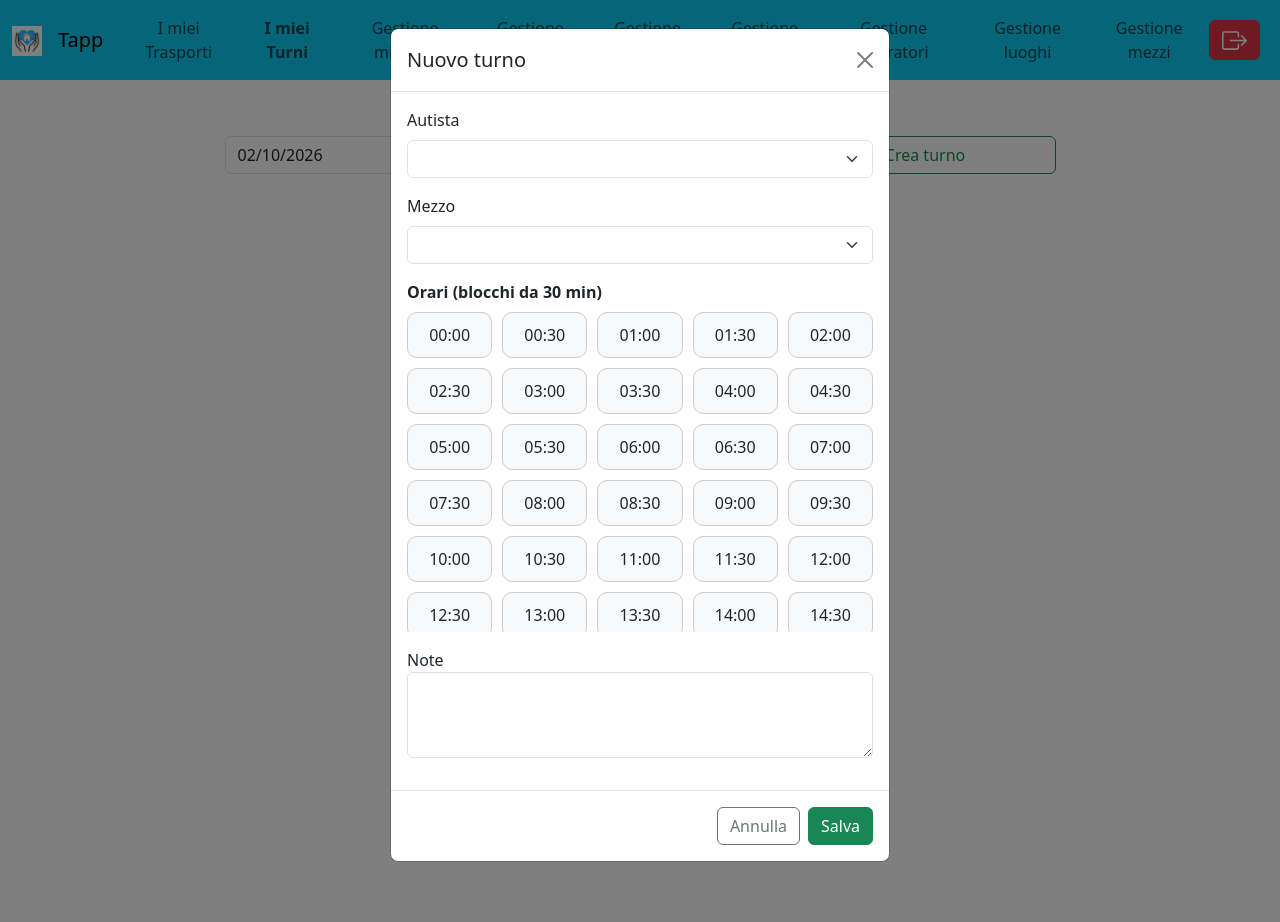
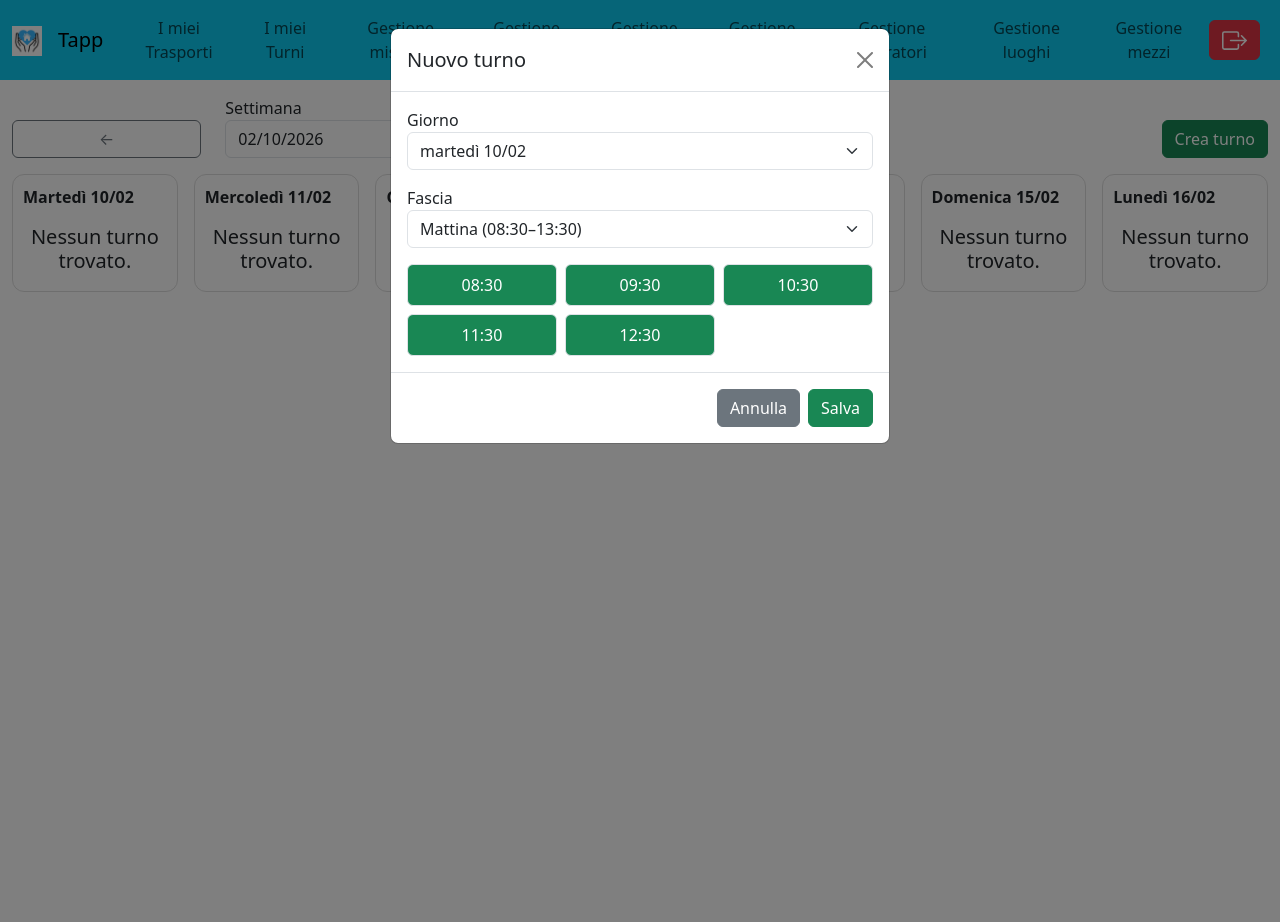
Before and after one commit to MIKE1176/Tapp, a PHP site: page /tapp-def/mieiTurni.php in a window 1280 px wide, after a click on "Crea turno". Run offline with PHP 8.4, Linux system fonts and the light colour scheme; the visitor is signed in with stand-in values (Sample User, id 1); tables that the repository leaves empty or names only in its code hold one stand-in row (values such as "Sample post"); lists and menus that the app fills with data are empty.

Commit message:
modifica di mieiTurni e relativi file

```diff
--- a/portalweb/cercaMieiTurni.php
+++ b/portalweb/cercaMieiTurni.php
@@ -7,7 +7,6 @@ if(!isset($_GET['date'])){
 
 $id = (int)$_SESSION['ID'];
 
-
 $dataRaw = trim($_GET['date']);
 
 $dataObj =
@@ -15,33 +14,29 @@ $dataObj =
    ?: DateTime::createFromFormat('Y-m-d',$dataRaw);
 
 if(!$dataObj){
-   exit("Formato data errato: ".$dataRaw);
+   exit("Formato data errato");
 }
 
 $data = $dataObj->format('Y-m-d');
 
 $res = mysqli_query($db, "
-
-SELECT t.ID,
-       t.dataInizio,
-       t.dataFine,
-       t.note,
-       a.codiceMezzo
+SELECT
+    t.ID,
+    t.dataInizio,
+    t.dataFine,
+    t.note,
+    a.codiceMezzo
 FROM turno t
 JOIN automezzo a ON t.automezzo = a.targa
 WHERE t.id_operatore = $id
 AND DATE(t.dataInizio) = '$data'
 ORDER BY t.dataInizio ASC
-
 ");
 
-$html="";
-
 if(mysqli_num_rows($res)==0){
-
     echo "
-    <div class='col-12 text-center'>
-      <h5>Nessun turno trovato per questa data.</h5>
+    <div class='col-12 text-center mt-3'>
+      <h5>Nessun turno trovato.</h5>
     </div>";
     exit;
 }
@@ -50,13 +45,11 @@ while($r = mysqli_fetch_assoc($res)){
 
     $inizio = date("H:i", strtotime($r['dataInizio']));
     $fine   = date("H:i", strtotime($r['dataFine']));
-
     $idTurno = $r['ID'];
 
-    $html .= "
-
+    echo "
     <div class='col-12 col-md-6 my-3'>
-      <div class='card shadow p-3'>
+      <div class='card shadow p-3' style='min-width: 420px'>
 
         <h4>{$r['codiceMezzo']}</h4>
 
@@ -68,7 +61,7 @@ while($r = mysqli_fetch_assoc($res)){
           {$r['note']}
         </p>
 
-        <div class='d-flex gap-2 justify-content-end'>
+        <div class='d-flex justify-content-end'>
 
           <button class='btn btn-outline-danger'
                   data-bs-toggle='modal'
@@ -80,7 +73,6 @@ while($r = mysqli_fetch_assoc($res)){
       </div>
     </div>
 
-    <!-- MODAL ELIMINA -->
     <div class='modal fade' id='modalDelete$idTurno' tabindex='-1'>
       <div class='modal-dialog'>
         <div class='modal-content'>
@@ -95,14 +87,14 @@ while($r = mysqli_fetch_assoc($res)){
           </div>
 
           <div class='modal-footer'>
-
             <button class='btn btn-secondary'
                     data-bs-dismiss='modal'>
               Annulla
             </button>
 
             <form method='post' action='eliminaTurno.php'>
-              <input type='hidden' name='idTurno'
+              <input type='hidden'
+                     name='idTurno'
                      value='$idTurno'>
               <button class='btn btn-danger'>
                 Elimina
@@ -115,6 +107,3 @@ while($r = mysqli_fetch_assoc($res)){
       </div>
     </div>";
 }
-
-
-echo $html;
--- a/portalweb/mieiTurni.php
+++ b/portalweb/mieiTurni.php
@@ -4,8 +4,8 @@ include('./session.php');
 
 <!DOCTYPE html>
 <html lang="it">
+<head>
 
-<head>
 <meta charset="UTF-8">
 <meta name="viewport" content="width=device-width, initial-scale=1.0">
 
@@ -16,66 +16,69 @@ include('./session.php');
 <title>Misegello - I tuoi turni</title>
 
 <style>
-/* ===== SLOT GRID ===== */
-
-.slot-grid{
-  display:grid;
-  grid-template-columns: repeat(auto-fill, minmax(80px, 1fr));
-  gap:10px;
-  max-height:320px;
-  overflow:auto;
+.giorno-box{
+  border:1px solid #ddd;
+  border-radius:12px;
+  padding:10px;
+  background:#fff;
+  height:100%;
 }
 
-.slot{
-  border:1px solid #ccc;
-  border-radius:10px;
-  padding:10px 0;
-  text-align:center;
-  cursor:pointer;
-  user-select:none;
-  font-weight:500;
-  background:#f8f9fa;
-  transition: all .15s ease;
-}
-
-.slot:hover{
-  background:#e9ecef;
+.titolo-giorno{
+  font-weight:600;
+  margin-bottom:10px;
 }
 
 .slot.selected{
   background:#198754;
   color:white;
-  border-color:#198754;
 }
 </style>
 
 </head>
 
-<body onload="showHint(null)">
+<body onload="initPagina()">
 
 <?php include('./navbar.php'); ?>
 
-<script>
-document.querySelectorAll(".nav-link").forEach(el=>{
-  el.classList.remove("fw-bold");
-});
-document.getElementById("mieiTurni")?.classList.add("fw-bold");
-</script>
+<div class="container-fluid">
 
-<div class="container">
+<!-- CONTROLLI SETTIMANA -->
 
-  <!-- ===== SELEZIONE DATA ===== -->
+<div class="row align-items-end my-3">
 
-  <div class="row justify-content-center my-4">
-
-    <div class="col-md-6 text-center">
-      <label class="form-label">Seleziona data</label>
-      <input type="date" id="data" class="form-control"
-             onchange="showHint(this.value)">
+<div class="col-3 col-md-2">
+<button class="btn btn-outline-secondary w-100"
+        onclick="spostaSettimana(-7)">
+←
+</button>
 </div>
 
-    <div class="col-md-3 d-flex align-items-end">
-      <button class="btn btn-outline-success w-100"
+<div class="col-6 col-md-4">
+<label>Settimana</label>
+<input type="date"
+       id="data"
+       class="form-control"
+       onchange="caricaSettimana()">
+</div>
+
+<div class="col-3 col-md-2">
+<button class="btn btn-outline-secondary w-100"
+        onclick="spostaSettimana(7)">
+→
+</button>
+</div>
+
+<div class="col-md-4 d-none d-md-block text-end">
+<button class="btn btn-success"
+        data-bs-toggle="modal"
+        data-bs-target="#modalCreaTurno">
+Crea turno
+</button>
+</div>
+
+<div class="col-12 d-md-none mt-2">
+<button class="btn btn-success w-100"
         data-bs-toggle="modal"
         data-bs-target="#modalCreaTurno">
 Crea turno
@@ -84,109 +87,63 @@ document.getElementById("mieiTurni")?.classList.add("fw-bold");
 
 </div>
 
-  <div class="row justify-content-center" id="riga"></div>
+<!-- SETTIMANA -->
+
+<div id="contenitoreSettimana"
+     class="row g-3"></div>
+</div>
 
 </div>
 
 <!-- ================= MODAL CREA TURNO ================= -->
 
-<div class="modal fade" id="modalCreaTurno" tabindex="-1">
-
+<div class="modal fade" id="modalCreaTurno">
 <div class="modal-dialog">
-
 <div class="modal-content">
 
 <div class="modal-header">
 <h5 class="modal-title">Nuovo turno</h5>
-        <button type="button" class="btn-close"
-                data-bs-dismiss="modal"></button>
+<button class="btn-close" data-bs-dismiss="modal"></button>
 </div>
 
 <form action="creaTurno.php" method="post">
 
 <div class="modal-body">
 
-          <!-- AUTISTA -->
-
 <div class="mb-3">
-            <label class="form-label">Autista</label>
-
-            <select name="autista" class="form-select" required>
-              <?php
-              $res = mysqli_query(
-                $db,
-                "SELECT ID,nome,cognome
-                 FROM operatore
-                 WHERE attivo=1
-                 ORDER BY cognome"
-              );
-
-              while ($r = mysqli_fetch_assoc($res)) {
-                echo "<option value='{$r['ID']}'>
-                        {$r['cognome']} {$r['nome']}
-                      </option>";
-              }
-              ?>
+<label>Giorno</label>
+<select id="giornoTurno"
+        name="dataTurno"
+        class="form-select"
+        required>
 </select>
 </div>
 
-          <!-- MEZZO -->
-
 <div class="mb-3">
-            <label class="form-label">Mezzo</label>
-
-            <select name="mezzo" class="form-select" required>
-              <?php
-              $mezzi = mysqli_query(
-                $db,
-                "SELECT targa,codiceMezzo
-                 FROM automezzo
-                 WHERE attivo=1
-                 ORDER BY codiceMezzo"
-              );
-
-              while ($m = mysqli_fetch_assoc($mezzi)) {
-                echo "<option value='{$m['targa']}'>
-                        {$m['codiceMezzo']}
-                      </option>";
-              }
-              ?>
+<label>Fascia</label>
+<select id="fascia"
+        class="form-select"
+        onchange="generaSlot()">
+<option value="mattina">Mattina (08:30–13:30)</option>
+<option value="pomeriggio">Pomeriggio (14:30–19:30)</option>
 </select>
 </div>
 
-          <!-- SLOT ORARI -->
+<div id="slotGrid" class="row g-2"></div>
 
-          <div class="mb-3">
-            <label class="form-label fw-bold">
-              Orari (blocchi da 30 min)
-            </label>
-
-            <div id="slotGrid" class="slot-grid"></div>
-
-            <input type="hidden" name="slotSelezionati" id="slotSelezionati">
-            <input type="hidden" name="dataTurno" id="dataTurno">
-          </div>
-
-          <!-- NOTE -->
-
-          <div class="mb-3">
-            <label>Note</label>
-            <textarea name="noteTurno"
-                      class="form-control"
-                      rows="3"></textarea>
-          </div>
+<input type="hidden"
+       name="slotSelezionati"
+       id="slotSelezionati">
 
 </div>
 
 <div class="modal-footer">
-          <button type="button"
-                  class="btn btn-outline-secondary"
+<button class="btn btn-secondary"
         data-bs-dismiss="modal">
 Annulla
 </button>
 
-          <button type="submit"
-                  class="btn btn-success">
+<button class="btn btn-success">
 Salva
 </button>
 </div>
@@ -194,56 +151,122 @@ document.getElementById("mieiTurni")?.classList.add("fw-bold");
 </form>
 
 </div>
-
+</div>
 </div>
 
-</div>
+<script>
 
-<!-- ================= SCRIPT ================= -->
+let settimanaStart;
 
-<script>
-/* ===== Caricamento turni ===== */
+/* ===== Init ===== */
 
-function showHint(val){
-
-  let data = val;
-
-  if(!val){
-    const oggi = new Date();
-    data =
-      oggi.getFullYear() + "-" +
-      String(oggi.getMonth()+1).padStart(2,"0") + "-" +
-      String(oggi.getDate()).padStart(2,"0");
-
-    document.getElementById("data").value = data;
+function initPagina(){
+  const oggi = new Date().toISOString().split("T")[0];
+  document.getElementById("data").value = oggi;
+  caricaSettimana();
 }
 
-  fetch("cercaMieiTurni.php?date="+data)
+
+/* ===== frecce settimana ===== */
+
+function spostaSettimana(giorni){
+  const d = new Date(settimanaStart);
+  d.setDate(d.getDate()+giorni);
+
+  document.getElementById("data").value =
+    d.toISOString().split("T")[0];
+
+  caricaSettimana();
+}
+
+/* ===== carica settimana ===== */
+function caricaSettimana(){
+
+  const dataSel = document.getElementById("data").value;
+
+  // ora la settimana parte dal giorno scelto
+  settimanaStart = new Date(dataSel);
+
+  const cont = document.getElementById("contenitoreSettimana");
+  const selectGiorno = document.getElementById("giornoTurno");
+
+  cont.innerHTML="";
+  selectGiorno.innerHTML="";
+
+  for(let i=0;i<7;i++){
+
+    const giorno = new Date(settimanaStart);
+    giorno.setDate(settimanaStart.getDate()+i);
+
+    const iso = giorno.toISOString().split("T")[0];
+
+    const titolo = giorno.toLocaleDateString(
+      "it-IT",
+      {weekday:"long", day:"2-digit", month:"2-digit"}
+    );
+
+    selectGiorno.innerHTML +=
+      `<option value="${iso}">
+        ${titolo}
+       </option>`;
+
+    const col = document.createElement("div");
+    col.className="col-12 col-md";
+
+    col.innerHTML=`
+      <div class="giorno-box">
+        <div class="titolo-giorno text-capitalize">
+          ${titolo}
+        </div>
+        <div id="g_${iso}">
+          Caricamento...
+        </div>
+      </div>
+    `;
+
+    cont.appendChild(col);
+
+    fetch("cercaMieiTurni.php?date="+iso)
       .then(r=>r.text())
       .then(html=>{
-      document.getElementById("riga").innerHTML = html;
+        document.getElementById("g_"+iso).innerHTML = html;
       });
   }
+}
 
-/* ===== Generazione slot ===== */
+
+/* ===== SLOT ===== */
 
 const grid = document.getElementById("slotGrid");
 let selezionati = new Set();
 
 function generaSlot(){
-  for(let h=0; h<24; h++){
-    for(let m of [0,30]){
+
+  grid.innerHTML="";
+  selezionati.clear();
+
+  let start =
+    document.getElementById("fascia").value==="mattina"
+    ? 8.5 : 14.5;
+
+  for(let i=0;i<5;i++){
+
+    let hour=Math.floor(start+i);
+    let minute=((start+i)%1)?"30":"00";
 
     const ora =
-        String(h).padStart(2,"0") + ":" +
-        String(m).padStart(2,"0");
+      String(hour).padStart(2,"0")+":"+minute;
 
-      const div = document.createElement("div");
-      div.className = "slot";
-      div.textContent = ora;
+    const col=document.createElement("div");
+    col.className="col-4";
 
-      div.onclick = () => {
+    const div=document.createElement("div");
+    div.className="border rounded p-2 text-center slot selected";
+    div.textContent=ora;
 
+    selezionati.add(ora);
+
+    div.onclick=()=>{
       div.classList.toggle("selected");
 
       if(selezionati.has(ora))
@@ -252,35 +275,19 @@ function generaSlot(){
         selezionati.add(ora);
 
       document.getElementById("slotSelezionati").value =
-          Array.from(selezionati).sort().join(",");
+        Array.from(selezionati).join(",");
     };
 
-      grid.appendChild(div);
+    col.appendChild(div);
+    grid.appendChild(col);
   }
-  }
+
+  document.getElementById("slotSelezionati").value =
+    Array.from(selezionati).join(",");
 }
 
 generaSlot();
 
-/* ===== Reset slot quando chiudi modal ===== */
-
-document.getElementById("modalCreaTurno")
-.addEventListener("hidden.bs.modal", () => {
-
-  selezionati.clear();
-
-  document.querySelectorAll(".slot")
-    .forEach(s => s.classList.remove("selected"));
-});
-
-/* ===== Imposta data turno quando apri modal ===== */
-
-document.getElementById("modalCreaTurno")
-.addEventListener("show.bs.modal", () => {
-
-  document.getElementById("dataTurno").value =
-    document.getElementById("data").value;
-});
 </script>
 
 </body>
```
Also changed, not shown: portalweb/accettaTutti.php (added, +20 -0 lines), portalweb/missioni.php (+12 -1 lines). Lines whose indentation alone changed are shown as unchanged.
